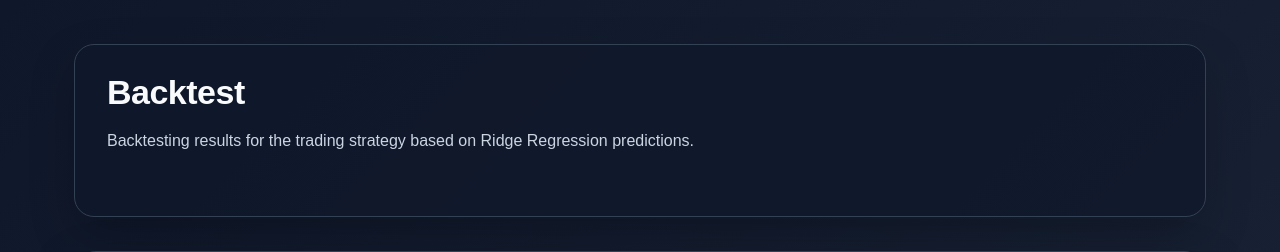
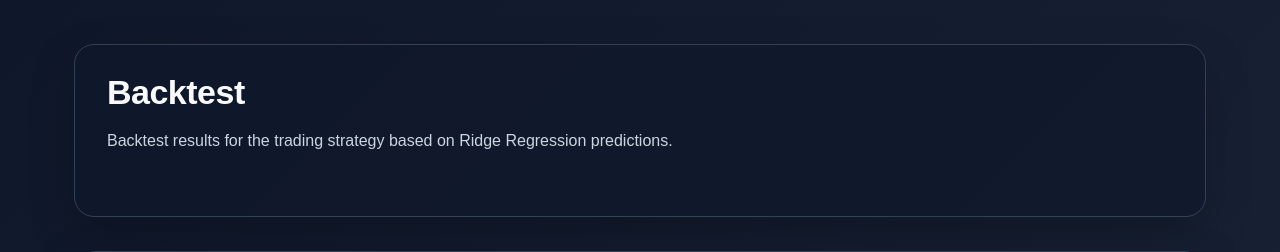
Before and after one commit to prigno/stock-price-movement-prediction, a Flask app: template app/templates/backtest.html in a window 1280 px wide. Shown: the top 252 px of the page. Run offline with Flask 3, Linux system fonts and the light colour scheme; the template is opened without the code that fills it, so the values that code supplies are empty.

Commit message:
Modify a comment.

```diff
--- a/app/templates/backtest.html
+++ b/app/templates/backtest.html
@@ -9,7 +9,7 @@
     <main class="results-container">
         <section class="results-header">
             <h1>{{ ticker }} Backtest</h1>
-            <p class="subtitle">Backtesting results for the trading strategy based on Ridge Regression predictions.</p>
+            <p class="subtitle">Backtest results for the trading strategy based on Ridge Regression predictions.</p>
         </section>
 
         <section class="plot-card">
```
